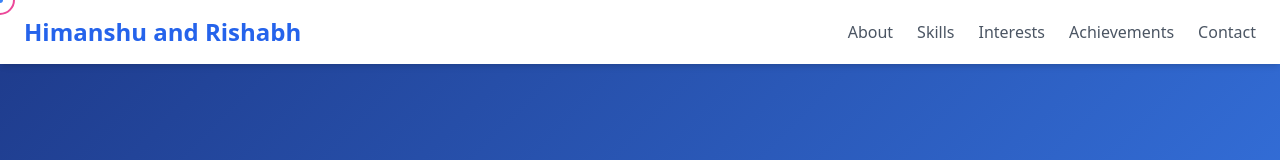
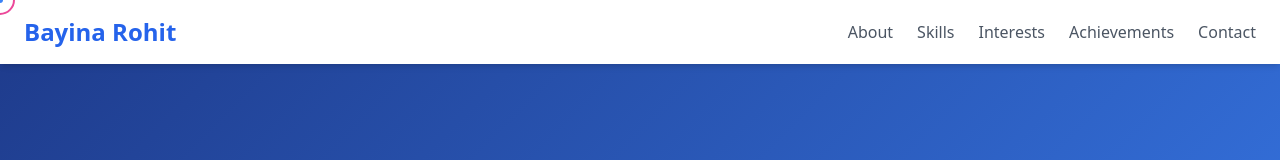
Before and after one commit to B-Rohit-1/profile-private, a plain HTML site: page index.html in a window 1280 px wide. Shown: the top 160 px of the page. Drawn offline with nearby package versions, Linux system fonts and the light colour scheme.

Commit message:
Update profile website

```diff
--- a/index.html
+++ b/index.html
@@ -31,7 +31,7 @@
     <!-- Header -->
     <header class="fixed top-0 left-0 right-0 bg-white shadow-md z-40">
         <nav class="container mx-auto px-6 py-4 flex justify-between items-center">
-            <h1 class="text-2xl font-bold text-blue-600">Himanshu and Rishabh</h1>
+            <h1 class="text-2xl font-bold text-blue-600">Bayina Rohit</h1>
             <div class="space-x-6 hidden md:flex">
                 <a href="#about" class="text-gray-600 hover:text-blue-600 transition-colors">About</a>
                 <a href="#skills" class="text-gray-600 hover:text-blue-600 transition-colors">Skills</a>
@@ -79,7 +79,7 @@
                     <div class="relative rounded-lg overflow-hidden shadow-xl">
                         <img
                             src="images/rohit.jpg"
-                            alt="Himanshu and Rishabh"
+                            alt="Bayina Rohit"
                             class="w-full h-auto max-h-[500px] object-contain rounded-lg"
                             onload="console.log('Image loaded')"
                             onerror="this.src='https://via.placeholder.com/400'; console.log('Using placeholder')"
@@ -120,7 +120,7 @@
         <div class="container mx-auto px-6">
             <h2 class="text-3xl font-bold text-center mb-12 animate-slideIn">The Story of Us (Well, Mostly Me... For Now!)</h2>
             <div class="max-w-3xl mx-auto text-center animate-slideIn">
-                <p class="text-lg mb-4">Hello, my love! We're <strong>Himanshu and Rishabh</strong>, your future partners-in-crime and the people who will write you love letters in binary (01001001 00100000 01001100 01001111 01010110 01000101 00100000 01011001 01001111 01010101 00100001). We're hopeless romantics who believe in love at first sight - and we think our hearts just stopped when we saw you!</p>
+                <p class="text-lg mb-4">Hello, my love! I'm <strong>Bayina Rohit</strong>, your future partner-in-crime and the one who will write you love letters in binary (01001001 00100000 01001100 01001111 01010110 01000101 00100000 01011001 01001111 01010101 00100001). I'm a hopeless romantic who believes in love at first sight - and I think my heart just stopped when I saw you!</p>
                 <p class="text-lg mb-4">By day, I'm a <strong>coding wizard</strong> who can debug any program, but my heart has a bug that only your love can fix! 💘 When I'm not writing love letters in code, I'm probably serenading the moon with love songs about you, planning our future adventures, or taking romantic sunset photos that would make even the most jaded heart skip a beat.</p>
                 <p class="text-lg">I wake up every morning with a smile, knowing that somewhere out there, you're making the world more beautiful just by being in it. And when we finally meet, I promise to be the Romeo to your Juliet (but with a much happier ending, I promise!).</p>
             </div>
@@ -427,7 +427,7 @@
     <footer class="bg-pink-900 text-pink-100 py-8">
         <div class="container mx-auto px-6 text-center">
             <p class="text-xl mb-4">Made with <i class="fas fa-heart text-red-400 animate-pulse"></i> and way too much romantic energy!</p>
-            <p class="text-sm text-pink-300 mb-6">&copy; 2025 Himanshu and Rishabh. All rights reserved. (Your heart may be stolen if you stare too long)</p>
+            <p class="text-sm text-pink-300 mb-6">&copy; 2025 Bayina Rohit. All rights reserved. (Your heart may be stolen if you stare too long)</p>
             <nav class="flex flex-wrap justify-center gap-4 mt-6">
                 <a href="#about" class="text-white hover:text-pink-300 transition-all transform hover:scale-110 mx-4">About</a>
                 <a href="#skills" class="text-white hover:text-pink-300 transition-all transform hover:scale-110 mx-4">Skills</a>
```
Also changed, not shown: images/rohit.jpg.
